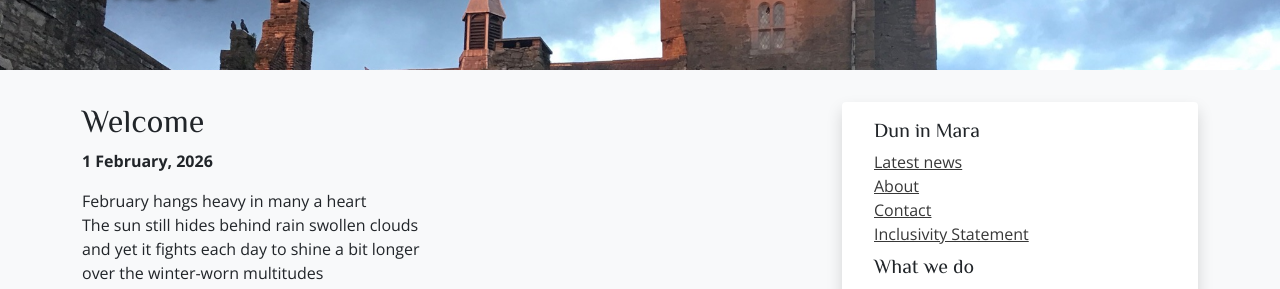
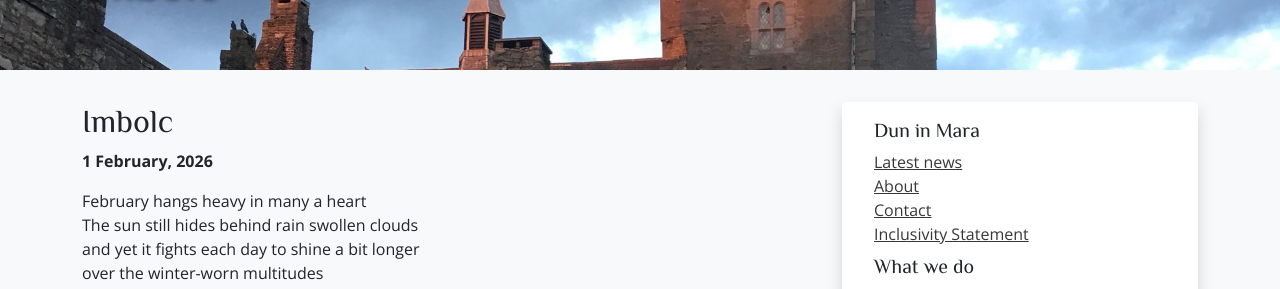
Before and after one commit to drachenwald/dun-in-mara, a Jekyll site: the page built from events/2026/imbolc/index.md, in a window 1280 px wide. Shown: the part 171-460 px from the top of the page. Built offline with Jekyll 4.4.1, drawn with Linux system fonts in a browser that asks for light colours; comment, search, counter and statistics services are not loaded.

Commit message:
Update imbolc page

```diff
--- a/events/2026/imbolc/index.md
+++ b/events/2026/imbolc/index.md
@@ -4,7 +4,7 @@ title: "Imbolc"
 # excerpt: "28 May-2 June 2025. Sigginstown Castle, Co. Wexford, Ireland."
 ---
 
-## Welcome
+## Imbolc
 
 **1 February, 2026**
 
```
